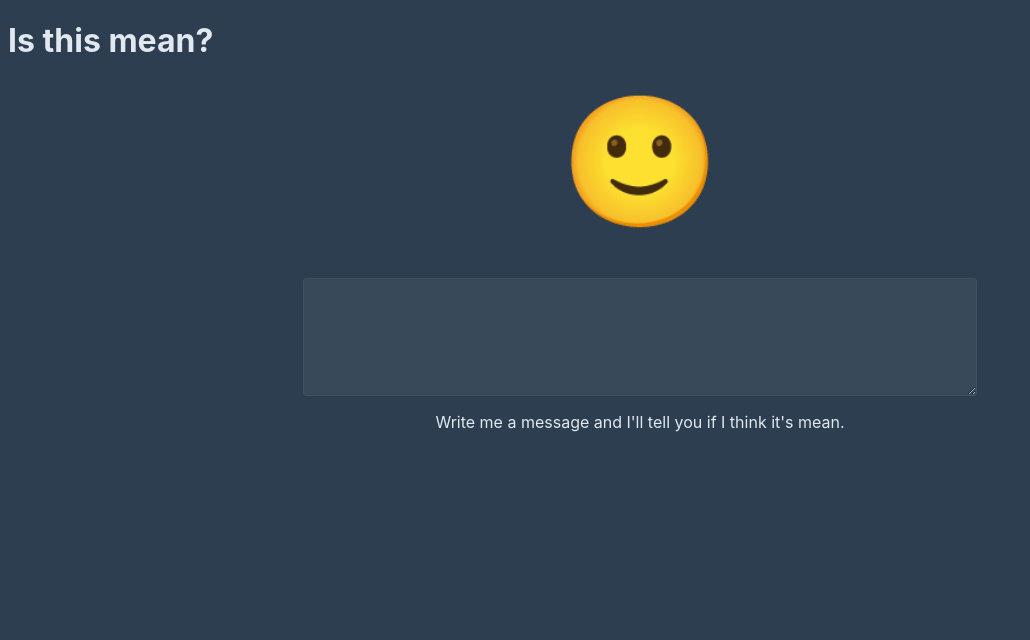
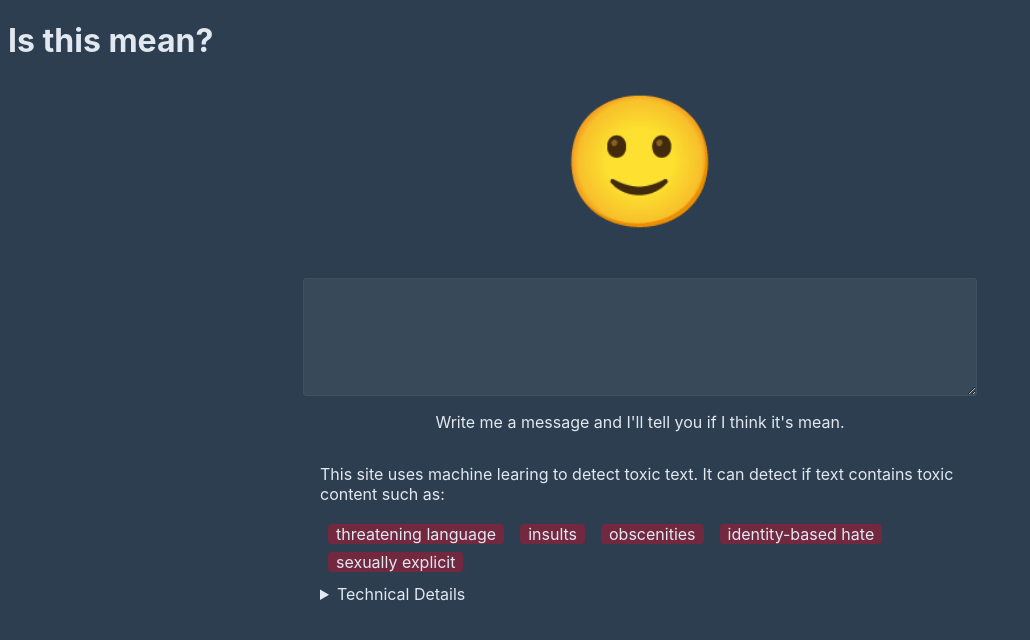
Before and after one commit to shadskii/isthismean, a Vue app: page / in a window 1280 px wide. Shown: the top 640 px of the page, without its empty margins (0-1030 px from the left). Built offline with nearby package versions, Linux system fonts and the light colour scheme.

Commit message:
Add description

```diff
--- a/src/app.vue
+++ b/src/app.vue
@@ -27,4 +27,12 @@ import TextSentiment from './components/text-sentiment.vue';
 html {
   background: var(--bg-color);
 }
+
+a {
+  color: var(--font-color);
+}
+code {
+  background-color: #4a5568;
+  padding: 1px;
+}
 </style>
--- a/src/components/text-sentiment.vue
+++ b/src/components/text-sentiment.vue
@@ -48,8 +48,15 @@ const emoji = computed(() => {
   return '😡'
 })
 
+const toxics = ref([
+  "threatening language",
+  'insults',
+  'obscenities',
+  'identity-based hate',
+  'sexually explicit'
+])
+
 </script>
-
 <template>
   <div class="container">
     <h2 class="emoji">{{ emoji }}</h2>
@@ -58,6 +65,37 @@ const emoji = computed(() => {
     </div>
     <textarea class="text-input" v-model="message" rows="5" />
     <p>Write me a message and I'll tell you if I think it's mean.</p>
+    <div>
+      <p>This site uses machine learing to detect toxic text. It can detect if text contains toxic content such as:</p>
+      <div class="badge-container">
+        <span v-for="badge in toxics" :key="badge" class="badge">{{ badge }}</span>
+      </div>
+      <details>
+        <summary>Technical Details</summary>
+        <h3>ML Model</h3>
+        <p>
+          Under the hood this site uses a pretrained Tensorflow text toxicity model. This model was trained on the
+          <a
+            href="https://figshare.com/articles/data_json/7376747"
+          >civil comments dataset</a>, a collection of ~2 million comments labeled for toxicity. The comments are user-generated online news comments published from 2015-2017 as part of a now-defunct commenting platform.
+        </p>
+        <h3>Web Dev Technicals</h3>
+        <p>
+          This site uses tensorflow.js and it's WebGL backend to perform ML inferences in the browser. This model is published on npm as
+          <code>@tensorflow-models/toxicity</code>.
+        </p>
+        <p>In order to keep the UI responsive, inferences are performed off the main thread on a background thread using the Web Workers API.</p>
+
+        <h3>Dev Stack</h3>
+        <p>isthismean is written in typescript using vue.js 3 and bundled with vite.js. The site is hosted on netlify.</p>
+        <p>
+          Learn more about this project by viewing the source code on
+          <a
+            href="https://github.com/shadskii/isthismean"
+          >Github</a>.
+        </p>
+      </details>
+    </div>
   </div>
 </template>
 
@@ -65,7 +103,7 @@ const emoji = computed(() => {
 .container {
   display: flex;
   flex-direction: column;
-  text-align: center;
+  text-align: start;
   align-items: center;
   max-width: 40rem;
   margin: 0 auto;
```
Also changed, not shown: 1 other file (tests, documents, lock files or other folders).
